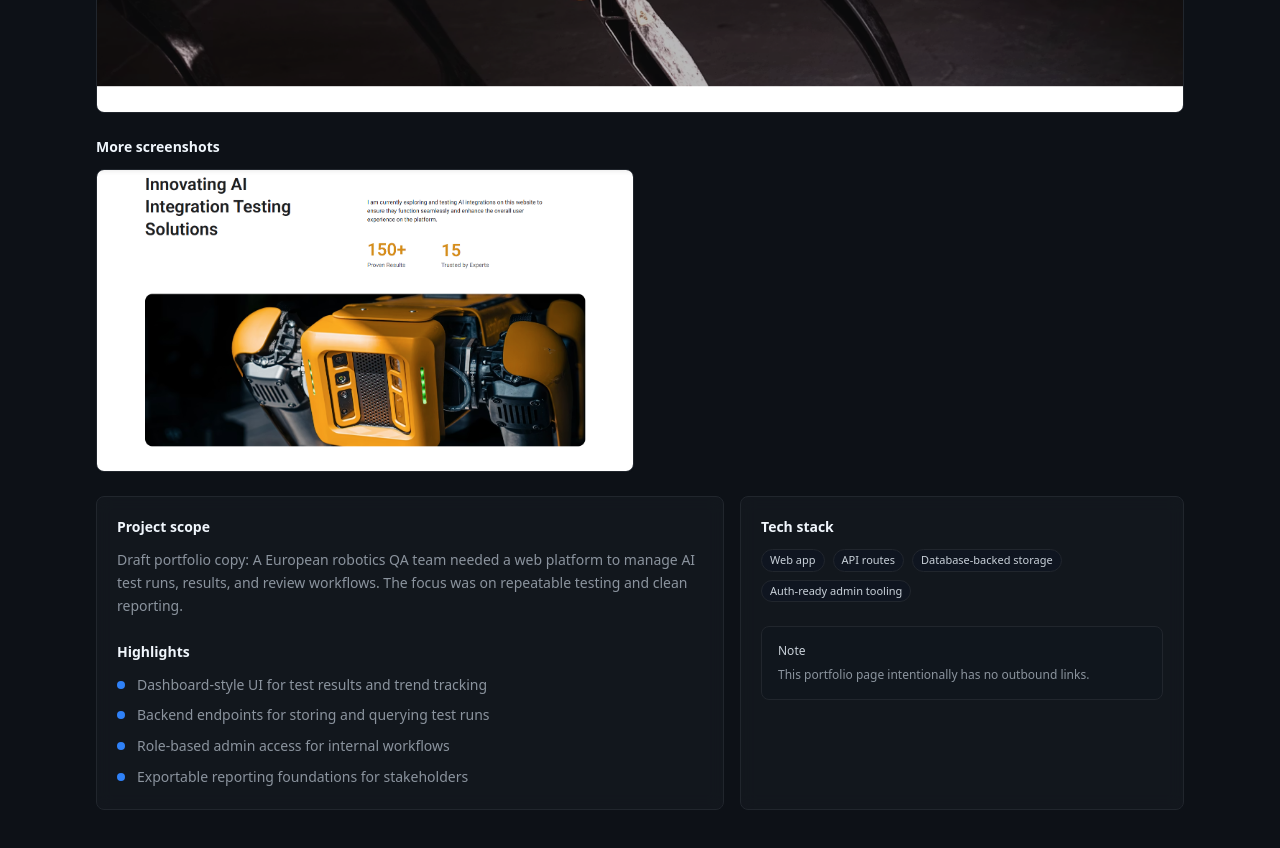
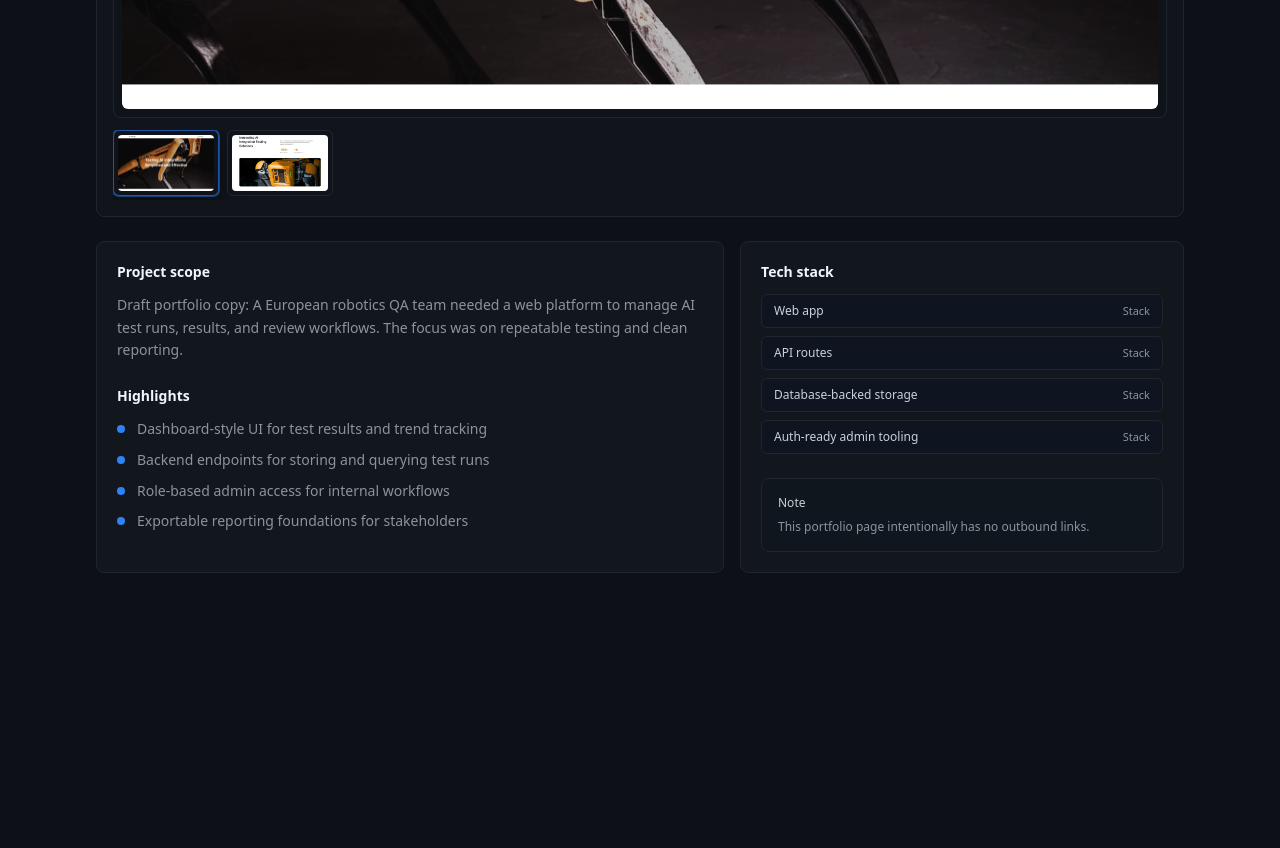
Before and after one commit to Nibsi3/pixaloomWebsite, a Next.js app: page /work/ai-testing in a window 1280 px wide. Shown: the part 680-1528 px from the top of the page. After the commit the page ends 1301 px from the top, so only its background shows below. Built offline with nearby package versions, Linux system fonts and the light colour scheme; no server answers.

Commit message:
Improve work detail page layout and gallery

```diff
--- a/app/work/[slug]/page.tsx
+++ b/app/work/[slug]/page.tsx
@@ -1,6 +1,7 @@
 import Link from 'next/link';
 import { notFound } from 'next/navigation';
 import { Container } from '@/components/ui/container';
+import { WorkGallery } from '@/components/work-gallery';
 import { workItems } from '@/components/work-items';
 
 export default function WorkDetailPage({ params }: { params: { slug: string } }) {
@@ -27,38 +28,12 @@ export default function WorkDetailPage({ params }: { params: { slug: string } })
           <p className="mt-2 max-w-3xl text-sm text-fg-300">{item.meta}</p>
         </div>
 
-        <div className="card overflow-hidden">
-          <div className="aspect-[16/9] w-full bg-bg-850">
-            <picture>
-              <source srcSet={item.png} type="image/png" />
-              <img
-                src={item.fallback}
-                alt={item.name}
-                className="h-full w-full object-cover"
-              />
-            </picture>
-          </div>
-        </div>
-
-        {gallery.length ? (
-          <div className="mt-6">
-            <div className="mb-3 text-sm font-semibold text-fg-100">More screenshots</div>
-            <div className="grid gap-3 sm:grid-cols-2">
-              {gallery.map((src) => (
-                <div key={src} className="card overflow-hidden">
-                  <div className="aspect-[16/9] w-full bg-bg-850">
-                    <img
-                      src={encodeURI(src)}
-                      alt={item.name}
-                      className="h-full w-full object-cover"
-                      loading="lazy"
-                    />
-                  </div>
-                </div>
-              ))}
-            </div>
-          </div>
-        ) : null}
+        <WorkGallery
+          title={item.name}
+          heroPng={item.png}
+          heroFallback={item.fallback}
+          gallery={gallery}
+        />
 
         <div className="mt-6 grid gap-4 lg:grid-cols-12">
           <div className="card p-5 lg:col-span-7">
@@ -80,14 +55,15 @@ export default function WorkDetailPage({ params }: { params: { slug: string } })
 
           <div className="card p-5 lg:col-span-5">
             <div className="text-sm font-semibold text-fg-100">Tech stack</div>
-            <div className="mt-3 flex flex-wrap gap-2">
+            <div className="mt-3 flex flex-col gap-2">
               {item.stack.map((t) => (
-                <span
+                <div
                   key={t}
-                  className="rounded-full border border-bg-700 bg-bg-850 px-2 py-0.5 text-[11px] text-fg-200"
+                  className="inline-flex w-full items-center justify-between rounded-md border border-bg-700 bg-bg-850 px-3 py-2 text-xs text-fg-200"
                 >
-                  {t}
-                </span>
+                  <span>{t}</span>
+                  <span className="text-[11px] text-fg-300">Stack</span>
+                </div>
               ))}
             </div>
 
--- /dev/null
+++ b/components/work-gallery.tsx
@@ -0,0 +1,75 @@
+'use client';
+
+import { useMemo, useState } from 'react';
+import { cn } from '@/components/utils';
+
+type Props = {
+  title: string;
+  heroPng: string;
+  heroFallback: string;
+  gallery?: string[];
+};
+
+export function WorkGallery({ title, heroPng, heroFallback, gallery }: Props) {
+  const images = useMemo(() => {
+    const merged = [heroPng, ...(gallery || [])];
+    const uniq: string[] = [];
+    for (const src of merged) {
+      if (!src) continue;
+      if (!uniq.includes(src)) uniq.push(src);
+    }
+    return uniq;
+  }, [heroPng, gallery]);
+
+  const [active, setActive] = useState(images[0] || heroPng);
+
+  return (
+    <div className="card overflow-hidden">
+      <div className="bg-bg-900/20 p-3 sm:p-4">
+        <div className="rounded-lg border border-bg-700 bg-bg-900/20 p-2">
+          <div className="aspect-[16/9] w-full overflow-hidden rounded-md bg-bg-850">
+            <picture>
+              <source srcSet={encodeURI(active)} type="image/png" />
+              <img
+                src={heroFallback}
+                alt={title}
+                className="h-full w-full object-cover"
+              />
+            </picture>
+          </div>
+        </div>
+
+        {images.length > 1 ? (
+          <div className="mt-3 flex gap-2 overflow-x-auto pb-1">
+            {images.map((src) => {
+              const selected = src === active;
+              return (
+                <button
+                  key={src}
+                  type="button"
+                  onClick={() => setActive(src)}
+                  className={cn(
+                    'shrink-0 rounded-md border bg-bg-850/40 p-1 transition',
+                    selected
+                      ? 'border-accent-500/60 shadow-glow'
+                      : 'border-bg-700 hover:border-fg-300/30',
+                  )}
+                  aria-pressed={selected}
+                >
+                  <div className="h-14 w-24 overflow-hidden rounded bg-bg-850">
+                    <img
+                      src={encodeURI(src)}
+                      alt=""
+                      className="h-full w-full object-cover"
+                      loading="lazy"
+                    />
+                  </div>
+                </button>
+              );
+            })}
+          </div>
+        ) : null}
+      </div>
+    </div>
+  );
+}
```
